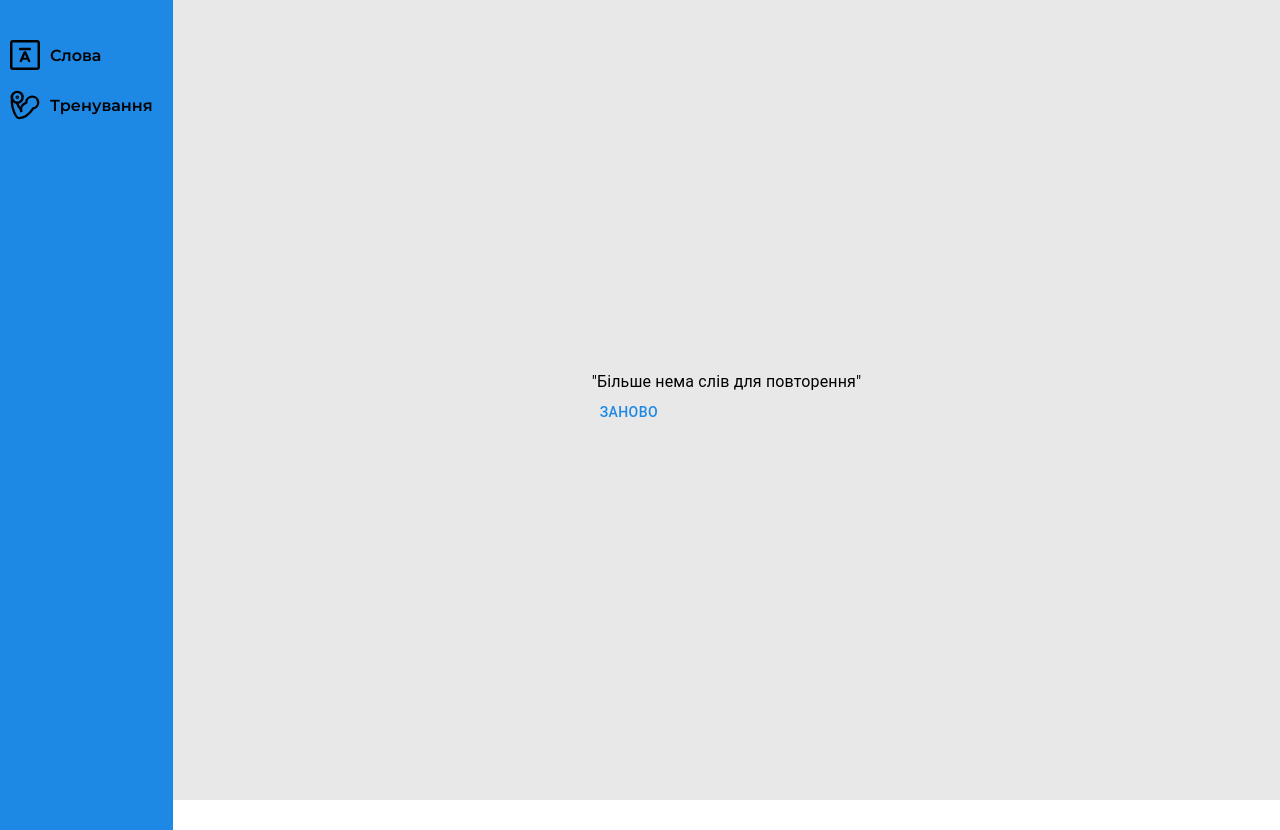
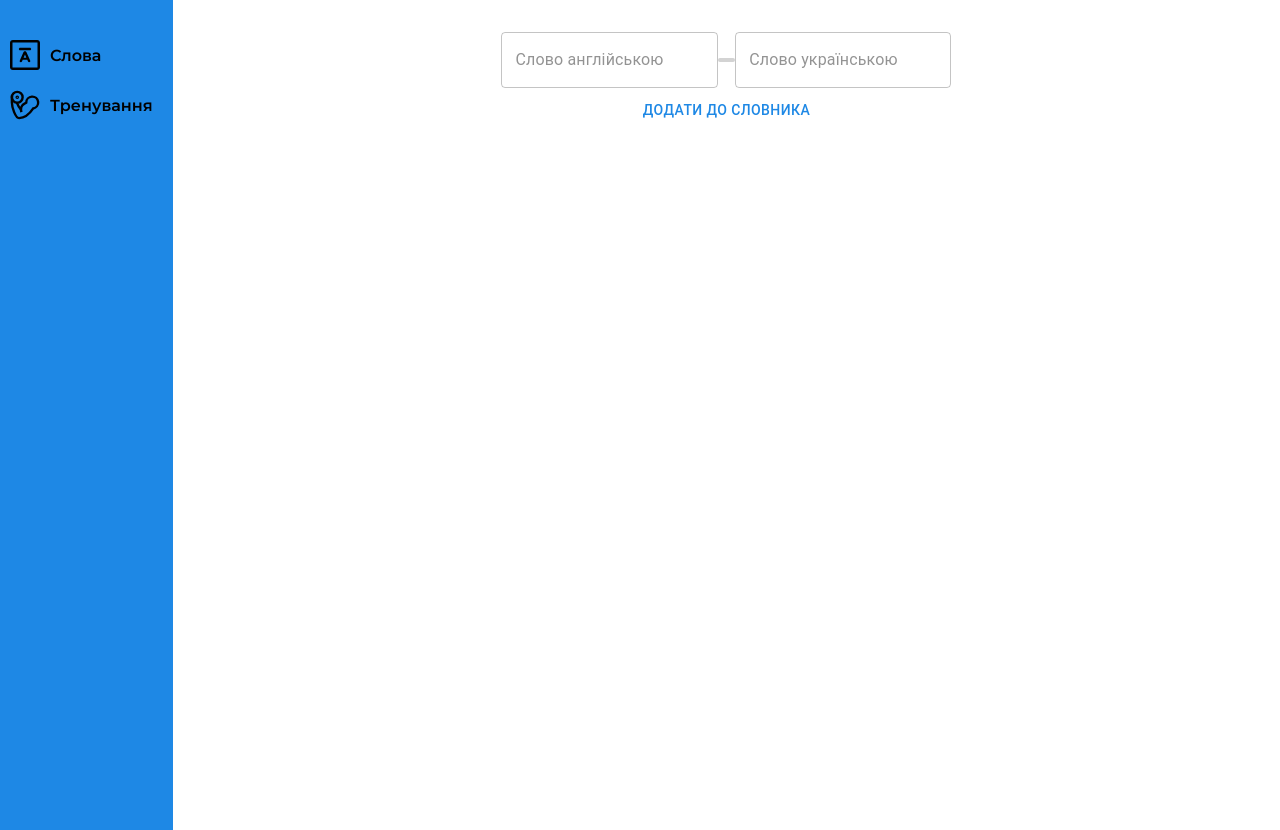
Before and after one commit to AndriiBezpryzvanyi/Dictionary, a React (Create React App) app: page / in a window 1280 px wide. Built offline with nearby package versions, Linux system fonts and the light colour scheme.

Commit message:
Integrate Formik to Words page

```diff
--- a/src/App.tsx
+++ b/src/App.tsx
@@ -8,8 +8,8 @@ function App() {
   return (
     <ThemeProvider theme={theme}>
       <MainLayer>
-        {/* <AddWordPage /> */}
-        <TrainingPage />
+        <AddWordPage />
+        {/* <TrainingPage /> */}
       </MainLayer>
     </ThemeProvider>
   );
--- a/src/Page/WordPage/WordPage.tsx
+++ b/src/Page/WordPage/WordPage.tsx
@@ -1,21 +1,28 @@
-import { useState } from "react";
 import { Box, TextField, Button } from "@mui/material";
+import { useFormik } from "formik";
+
+interface AddedWord {
+  word: string;
+  translate: string;
+}
 
 const AddWordPage = () => {
-  const [valueWord, setValueWord] = useState("");
-  const [translateWord, setTranslateWord] = useState("");
-
-  const handleAddWord = () => {
-    if (valueWord && translateWord) {
+  const handleAddWord = (value: AddedWord) => {
+    if (value.word && value.translate) {
       const words = localStorage.getItem("w") || "";
-      localStorage.setItem("w", `${valueWord}*${translateWord}*0.` + words);
-      setValueWord("");
-      setTranslateWord("");
+      localStorage.setItem("w", `${value.word}*${value.translate}*0.` + words);
+      formik.resetForm();
     }
   };
 
+  const formik = useFormik({
+    initialValues: { word: "", translate: "" },
+    onSubmit: handleAddWord,
+  });
+
   return (
     <Box width="100%">
+      <form onSubmit={formik.handleSubmit}>
         <Box
           display="flex"
           flexDirection="column"
@@ -28,8 +35,9 @@ const AddWordPage = () => {
           <Box display="flex" alignItems="center" justifyContent="space-between" width="100%">
             <TextField
               placeholder="Слово англійською"
-            value={valueWord}
-            onChange={(e) => setValueWord(e.target.value.trim())}
+              name="word"
+              value={formik.values.word}
+              onChange={formik.handleChange}
               sx={{ input: { color: "black" } }}
             />
             <Box
@@ -42,13 +50,15 @@ const AddWordPage = () => {
             />
             <TextField
               placeholder="Слово українською"
-            value={translateWord}
-            onChange={(e) => setTranslateWord(e.target.value.trim())}
+              name="translate"
+              value={formik.values.translate}
+              onChange={formik.handleChange}
               sx={{ input: { color: "black" } }}
             />
           </Box>
-        <Button onClick={handleAddWord}>Додати до словника</Button>
+          <Button type="submit">Додати до словника</Button>
         </Box>
+      </form>
     </Box>
   );
 };
```
Lines whose indentation alone changed are shown as unchanged.
